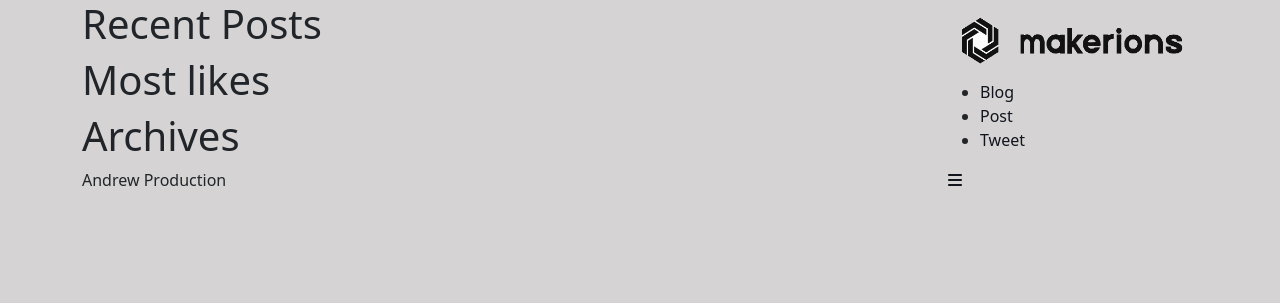
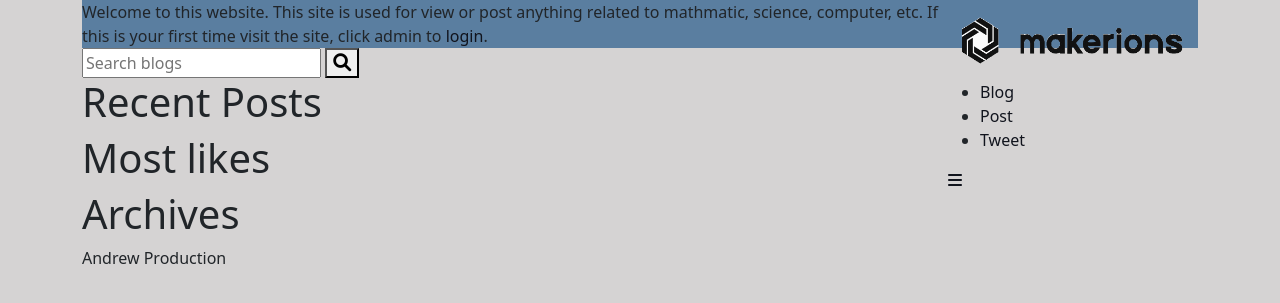
Before and after one commit to Andrew123-maker/Makerions, a Django app: page / in a window 1280 px wide. Shown: the top 303 px of the page. Run offline with Django 5.2, Linux system fonts and the light colour scheme; data that the repository does not hold is empty; some libraries are stand-ins or nearby versions.

Commit message:
modify the webpage look and add additional feature

```diff
--- a/blog/templates/blog/base.html
+++ b/blog/templates/blog/base.html
@@ -27,6 +27,7 @@
                 <li><a href="#">Tweet</a></li>
                 {% if user.is_authenticated %}
                 <li><a href="{% url 'profile' username=request.user %}">Profile</a></li>
+
                 {% endif %}
               </ul>
               <a class="mobile" href="#"><i class="fa-solid fa-bars"></i></a>
--- a/blog/templates/blog/post_detail.html
+++ b/blog/templates/blog/post_detail.html
@@ -19,7 +19,7 @@
   <p>By: {{post.user}} | {{post.published_date}}</p>
   <hr>
   {% if post.image %}
-  <img class="post-image" src='{{post.image.url}}'>
+  <img class="image" src='{{post.image.url}}'>
   {% endif %}
   <br>
 
--- a/blog/templates/blog/post_list.html
+++ b/blog/templates/blog/post_list.html
@@ -2,7 +2,16 @@
 {% load static %}
 
 {% block content %}
+<header class="intro">Welcome to this website. This site is used for view or post anything related to mathmatic, science, computer, etc. If this is your first time visit the site, click admin to <a class="admin" href="{%url 'login'%}">login</a>.</header>
 <aside class="sidebar">
+  <div class="search">
+      <form action="#">
+          <input type="text" placeholder="Search blogs" name="q">
+          <button>
+              <i class="fa fa-search" style="font-size: 18px;"></i>
+          </button>
+      </form>
+  </div>
   <div class="posts">
     <h1>Recent Posts</h1>
     {% for post in posts %}
@@ -13,7 +22,7 @@
   </div>
   <div class="likes">
     <h1>Most likes</h1>
-    {% for post in posts %}
+    {% for post in likes_posts %}
     <ul>
       <li><a href="{% url 'post_detail' pk=post.pk %}">{{post.title}}</a></li>
     </ul>
@@ -30,23 +39,20 @@
 </aside>
 <main>
   <div class="blog-post">
-    {% for post in posts %}
-    <div class="meta">
+      {% for post in posts reversed %}
+
       <h1>
         <a href="{% url 'post_detail' pk=post.pk %}">
-          {{post.title}}
+        {{post.title}}
         </a>
       </h1>
-      <small>By <a href="">{{post.user.username}}</a>- {{post.published_date}}</small>
-    </div>
-    <div class="post">
+      <p>By <a href="{% url 'profile' username=request.user %}">{{post.user.username}}</a>- {{post.published_date}}</p>
       <img class="image" src="{{post.image.url}}">
       <p>{{post.text | truncatewords:25|safe}}</p>
       {% for tag in post.tag.all %}
       <a href="#">#{{ tag.name }}</a>
       {% endfor %}
       <a href="{% url 'post_detail' pk=post.pk %}#comment-section"> | Comments:{{post.comments.count}}</a>
-    </div>
     <hr>
     {% endfor %}
   </div>
--- a/blog/templates/blog/profile.html
+++ b/blog/templates/blog/profile.html
@@ -3,7 +3,6 @@
 {% block title %}Profile{% endblock %}
 {% block content %}
 <div class="profile-page">
-  <hr>
   <div class="card-header bg-transparent border-success fs-2"><img class="rounded-circle" alt="profile-image" src="{{profile.image.url}}" width="100">
 
     {{profile.name}}
--- a/blog/views.py
+++ b/blog/views.py
@@ -10,13 +10,18 @@ from django.db.models import Q
 def post_list(request):
   if 'q' in request.GET:
     q = request.GET['q']
-    multiple_q = Q(tag__name__icontains=q) | Q(title__icontains=q)
-    posts = Post.objects.filter(multiple_q).order_by('published_date').distinct()
+    multiple_q = Q(Q(title__icontains=q) | Q(tag__name__icontains=q))
+    posts = Post.objects.filter(multiple_q)
   else:
     posts = Post.objects.order_by('published_date').distinct()
+
+  likes_posts = Post.objects.order_by('likes').reverse()
+  if len(likes_posts) > 8:
+    likes_posts = likes_posts[:5]
   context = {
-    'posts':posts
-  }
+  'posts':posts,
+  'likes_posts':likes_posts,
+}
   return render(request, 'blog/post_list.html', context)
 
 def post_detail(request, pk):
```
Also changed, not shown: blog/static/css/blog.css (+34 -11 lines).
